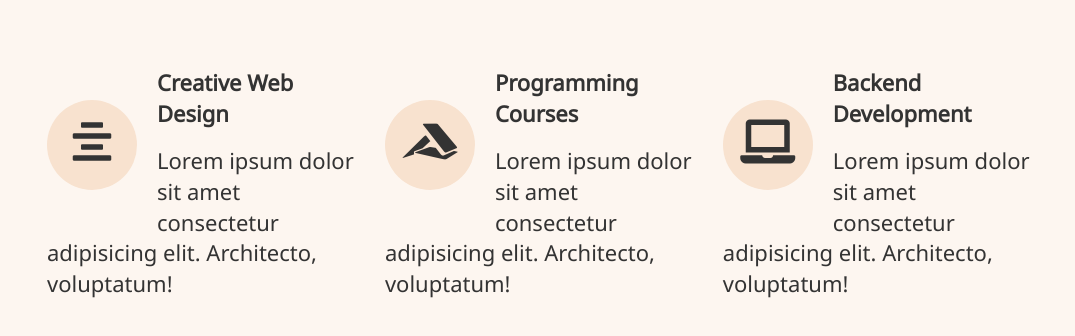
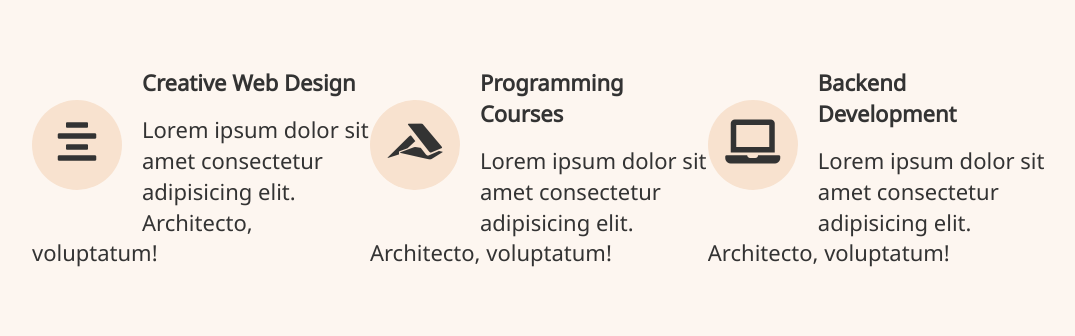
Before and after one commit to xtianM/Assessment-1, a plain HTML site: page index.html in a window 1280 px wide. Shown: the part 86-422 px from the top of the page, without its empty margins (96-1171 px from the left). Drawn offline with Linux system fonts and the light colour scheme.

Commit message:
Update style.css

```diff
--- a/style.css
+++ b/style.css
@@ -79,6 +79,14 @@ span {
 p {
   text-align: left;
 }
+
+@media (max-width: 1366px) {
+  #about .content-1 {
+    padding-left: 0px;
+    padding-right: 0px;
+  }
+}
+
 /*
     4.  Collaborative Task for Assessment
 
```
